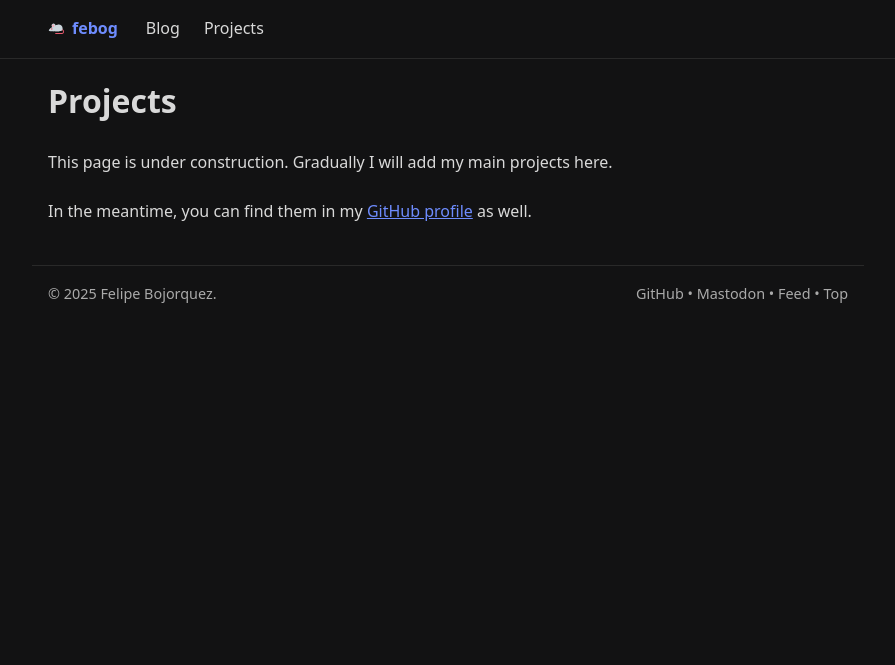
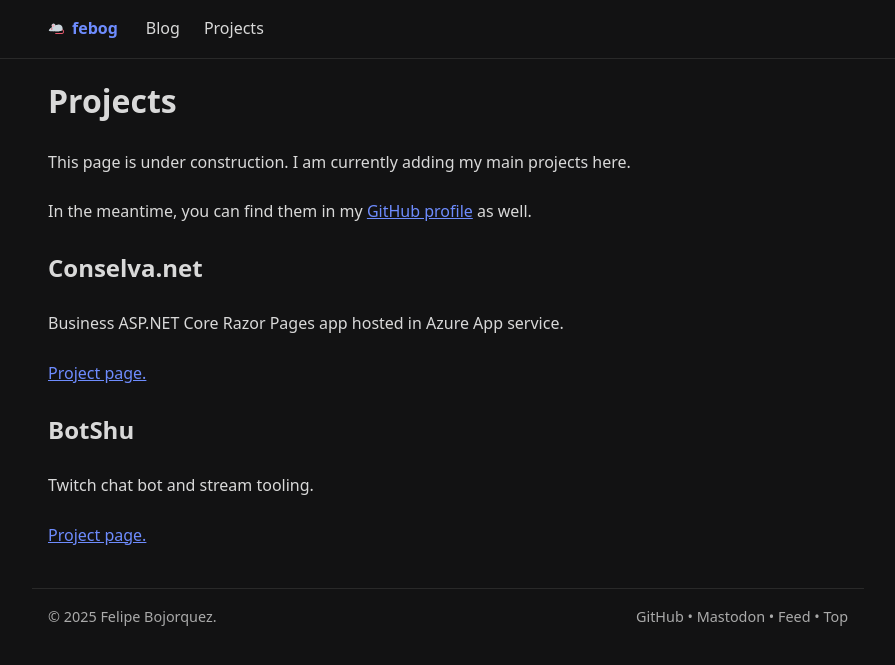
Before and after one commit to febog/website, a Jekyll site: the page built from src/projects.html, in a window 1280 px wide. Shown: the top 665 px of the page, without its empty margins (192-1087 px from the left). Built offline with Jekyll 4.4.1, drawn with Linux system fonts in a browser that asks for light colours.

Commit message:
Add initial projects

```diff
--- a/src/_config.yml
+++ b/src/_config.yml
@@ -24,6 +24,11 @@ permalink: /blog/:year/:month/:day/:title
 # Set timezone for correct URL generation
 timezone: America/Los_Angeles
 
+# Custom collections
+collections:
+  projects:
+    output: true
+
 # All pages use the base layout by default
 defaults:
   - scope:
@@ -34,6 +39,11 @@ defaults:
       author:
         name: Felipe Bojorquez
         url: "https://febog.com"
+  - scope:
+      path: ""
+      type: "projects"
+    values:
+      layout: "project"
   - scope:
       path: ""
     values:
--- /dev/null
+++ b/src/_projects/botshu.md
@@ -0,0 +1,8 @@
+---
+name: BotShu
+title: BotShu
+code_url: https://github.com/febog/botshu
+project_year: 2022
+years_active: 2022 - present
+---
+Twitch chat bot and stream tooling.
--- /dev/null
+++ b/src/_projects/conselva-net.md
@@ -0,0 +1,18 @@
+---
+name: Conselva.net
+title: Conselva.net
+code_url: https://github.com/febog/conselva-budget
+project_year: 2023
+years_active: 2023 - present
+---
+Business ASP.NET Core Razor Pages app hosted in Azure App service.
+
+## Background
+
+Conselva is a non-profit organization that works in the field of water conservation. As a non-profit working with different partners and projects, they have unique requirements for their budget management and the organization of their day-to-day activities. This project addresses their need for a tool that allows them to control and report on their budget spending effectively.
+
+## Description
+
+The project consists of a ASP.NET Core [Razor Pages](https://learn.microsoft.com/en-us/aspnet/core/razor-pages/?view=aspnetcore-9.0&tabs=visual-studio) web application hosted in [Azure App Service](https://learn.microsoft.com/en-us/azure/app-service/overview).
+
+More information about the project contents and architecture can be found in the [project's readme](https://github.com/febog/conselva-budget).
--- /dev/null
+++ b/src/projects.html
@@ -0,0 +1,16 @@
+---
+title: Projects
+---
+<h1>Projects</h1>
+
+<p>This page is under construction. I am currently adding my main projects here.</p>
+
+<p>In the meantime, you can find them in my <a href="https://github.com/febog">GitHub profile</a> as well.</p>
+
+{% assign ordered_projects = site.projects | sort: project_year | reverse %}
+
+{% for project in ordered_projects %}
+  <h2>{{ project.name }}</h2>
+  {{ project.excerpt | markdownify }}
+  <p><a href="{{ project.url }}">Project page.</a></p>
+{% endfor %}
--- a/src/projects.md
+++ /dev/null
@@ -1,8 +0,0 @@
----
-title: Projects
----
-# Projects
-
-This page is under construction. Gradually I will add my main projects here.
-
-In the meantime, you can find them in my [GitHub profile](https://github.com/febog) as well.
```
